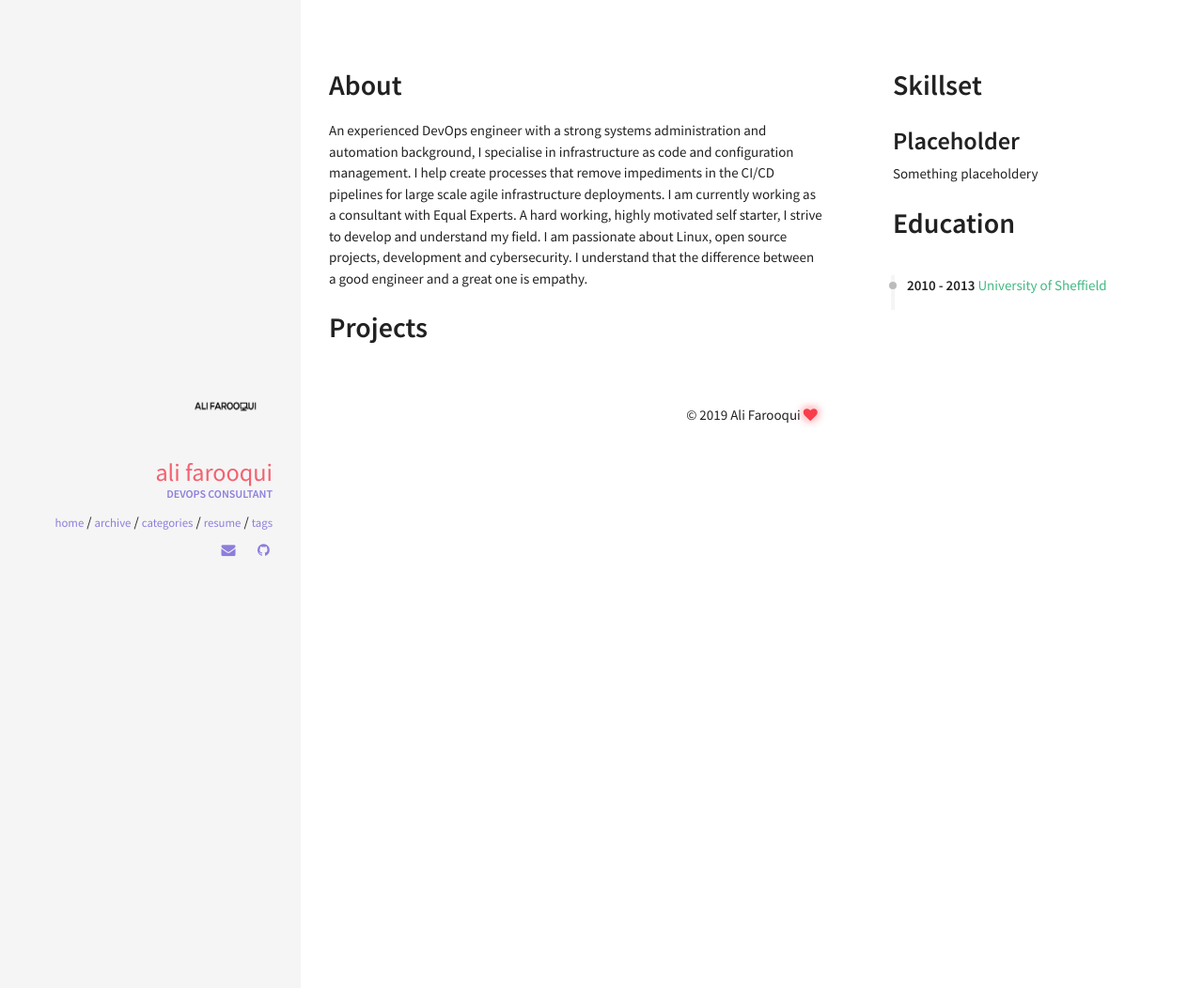
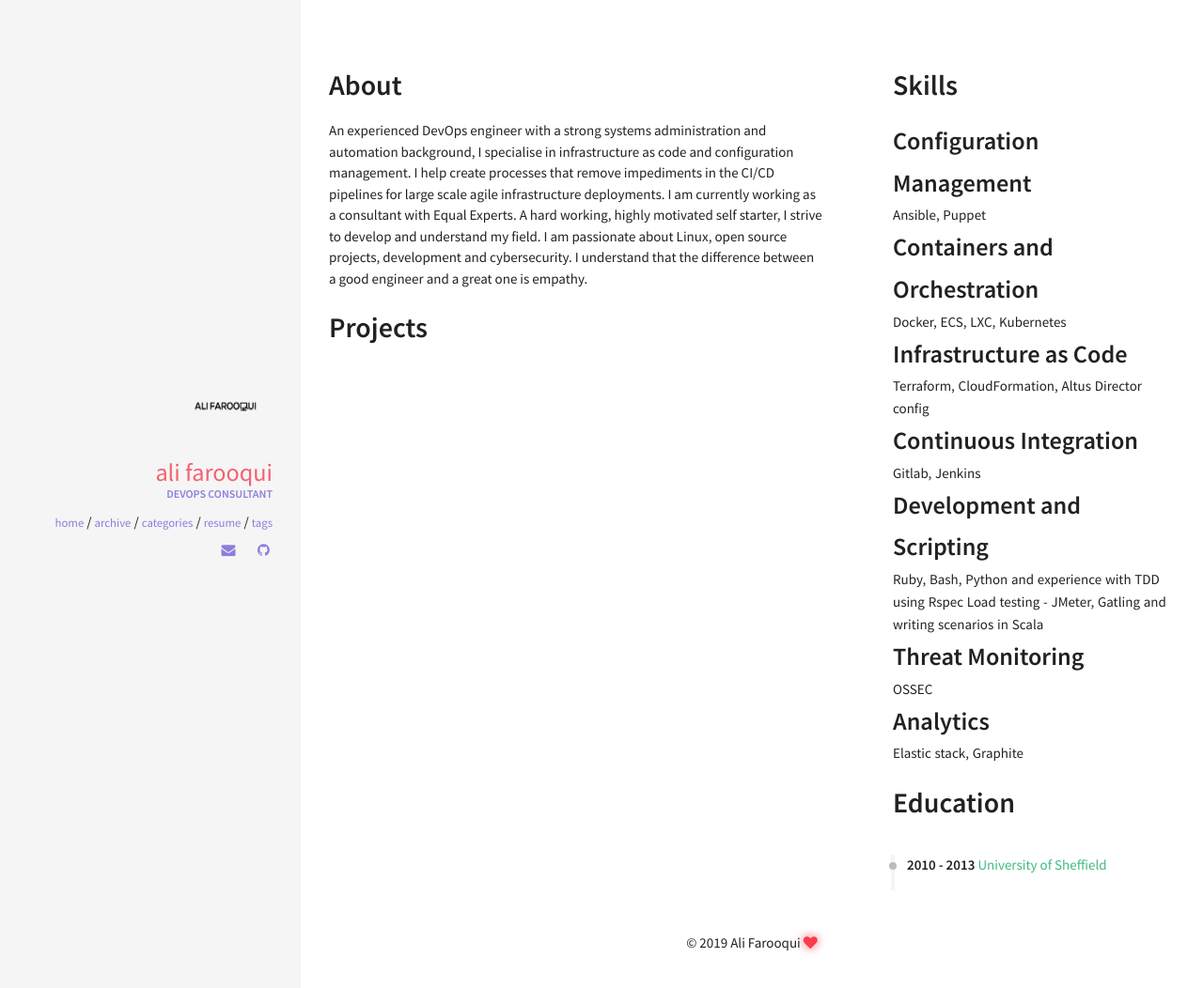
Before and after one commit to alimurtazafarooqui/alifarooqui.github.io, a Jekyll site: the page built from resume.html, in a window 1280 px wide. Shown: the top 1052 px of the page at 94% size. Built offline with Jekyll 4.4.1, drawn with Linux system fonts in a browser that asks for light colours.

Commit message:
Updating skills

```diff
--- a/_data/index/skillset.yml
+++ b/_data/index/skillset.yml
@@ -1,2 +1,20 @@
-- name: Placeholder
-  descr: Something placeholdery
+- name: Configuration Management
+  descr: Ansible, Puppet
+
+- name: Containers and Orchestration
+  descr: Docker, ECS, LXC, Kubernetes
+
+- name: Infrastructure as Code
+  descr: Terraform, CloudFormation, Altus Director config
+
+- name: Continuous Integration
+  descr: Gitlab, Jenkins
+
+- name: Development and Scripting
+  descr: Ruby, Bash, Python and experience with TDD using Rspec Load testing - JMeter, Gatling and writing scenarios in Scala
+
+- name: Threat Monitoring
+  descr: OSSEC
+
+- name: Analytics
+  descr: Elastic stack, Graphite
--- a/_includes/sections/skillset.html
+++ b/_includes/sections/skillset.html
@@ -1,9 +1,9 @@
-<h1><span data-i18n="skills.my_skills">Skillset</span></h1>
+<h1><span data-i18n="skills.my_skills">Skills</span></h1>
 
 {% for skillset in site.data.index.skillset %}
     <div class="row">
             <div class="col">
-                <h2 style="margin: 0">{{ skillset.name }}</h2>
+                <h2 style="margin: 0">{{ skillset.name }}</h3>
                 <p style="margin: 0">{{ skillset.descr }}</p>
 
                 {% if project.github %}
```
Also changed, not shown: _data/index/career.yml (+8 -8 lines), _posts/2019-04-21-whoami.md (+1 -1 lines).
